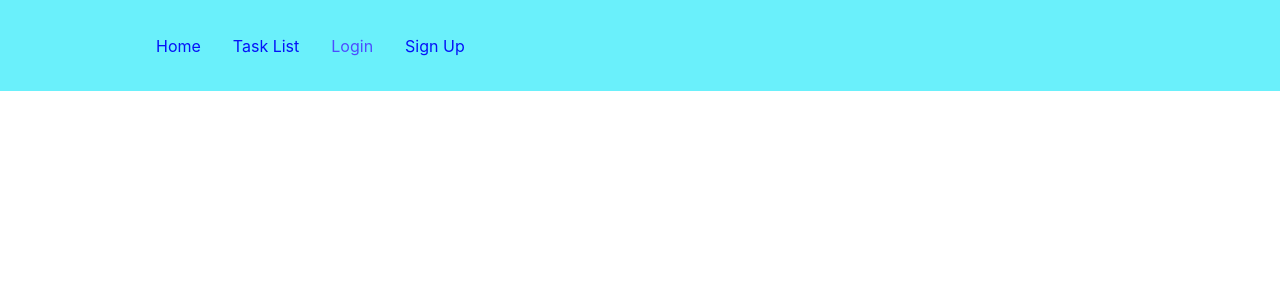
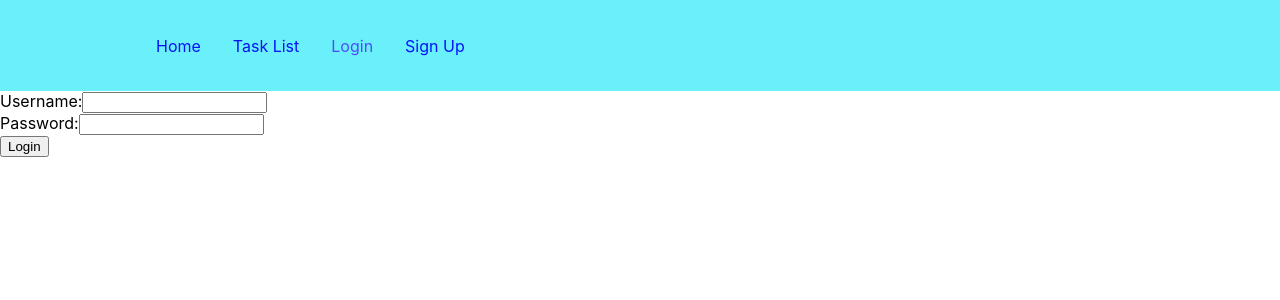
Before and after one commit to chriskong217/tamuhacktasklist, a React (Create React App) app in the folder myapp/: page /login in a window 1280 px wide. Shown: the top 300 px of the page. Built offline with nearby package versions, Linux system fonts and the light colour scheme.

Commit message:
Added login form

```diff
--- a/myapp/src/App.js
+++ b/myapp/src/App.js
@@ -2,6 +2,7 @@ import Navbar from './components/Navbar/Navbar.js';
 import TaskList from './components/Tasklist/Task';
 import Home from './components/Home/Home';
 import SignUp from './components/Signup/signup.js';
+import Login from './components/Authentication/Auth';
 
 import { BrowserRouter, Routes, Route } from 'react-router-dom'
 
@@ -11,6 +12,7 @@ function App() {
         <Navbar />
         <Routes>
 	  <Route exact path="/" exact element={<Home/>} />
+	  <Route path="/login" element={<Login/>} />
 	  <Route path="/signup" element={<SignUp/>} />
           <Route path="/tasklist" element={<TaskList/>} />
         </Routes>
--- a/myapp/src/components/Authentication/Auth.js
+++ b/myapp/src/components/Authentication/Auth.js
@@ -0,0 +1,30 @@
+import React, { useState } from 'react';
+
+function LoginForm() {
+  const [username, setUsername] = useState('');
+  const [password, setPassword] = useState('');
+
+  const handleSubmit = (event) => {
+    event.preventDefault();
+    // perform login logic here
+    console.log(`Username: ${username} Password: ${password}`);
+  }
+
+  return (
+    <form onSubmit={handleSubmit}>
+      <label>
+        Username:
+        <input type="text" value={username} onChange={event => setUsername(event.target.value)} />
+      </label>
+      <br />
+      <label>
+        Password:
+        <input type="password" value={password} onChange={event => setPassword(event.target.value)} />
+      </label>
+      <br />
+      <button type="submit">Login</button>
+    </form>
+  );
+}
+
+export default LoginForm;
```
